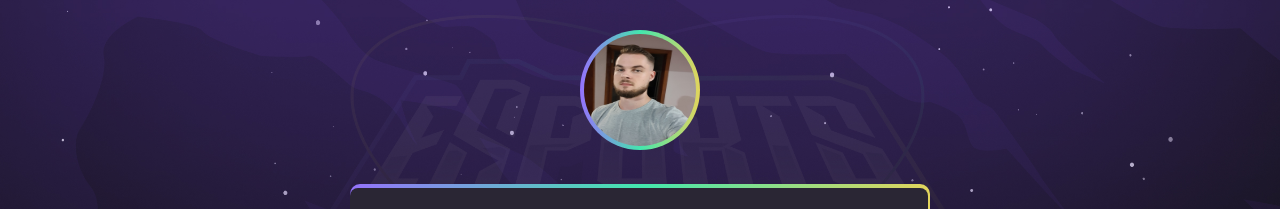
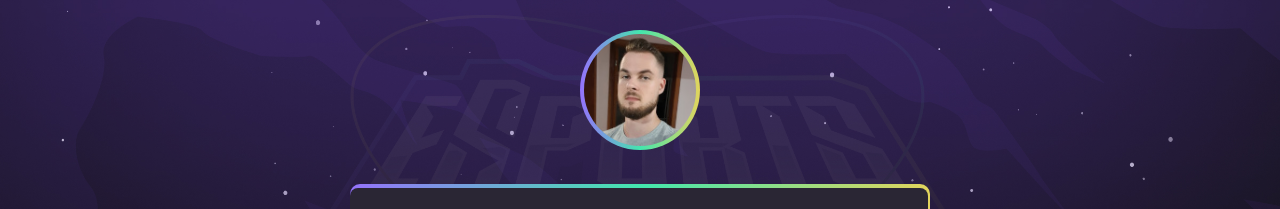
Before and after one commit to lucasgmaieski/nlw-esports, a plain HTML site: page index.html in a window 1280 px wide. Shown: the top 209 px of the page. Drawn offline with Linux system fonts and the light colour scheme.

Commit message:
Ajustando foto de perfil

```diff
--- a/index.html
+++ b/index.html
@@ -15,7 +15,7 @@
 <body>
     <header>
         <div>
-            <img src="./images/perfil.jpg" alt="Foto de Lucas Maieski">
+            <img src="./images/perfil.jpeg" alt="Foto de Lucas Maieski">
         </div>
     </header>
     <main>
--- a/style.css
+++ b/style.css
@@ -109,10 +109,6 @@ section p {
     letter-spacing: -0.18px;
 
 }
-/* display: grid;
-    padding: 3em;
-    gap: 2em;
-    grid-template-columns: repeat(auto-fit, minmax(200px, 1fr)); */
 .games-list{
     justify-content: center;
     display: grid;
```
Also changed, not shown: images/perfil.jpeg (added), images/perfil.jpg (deleted), 1 other file.
